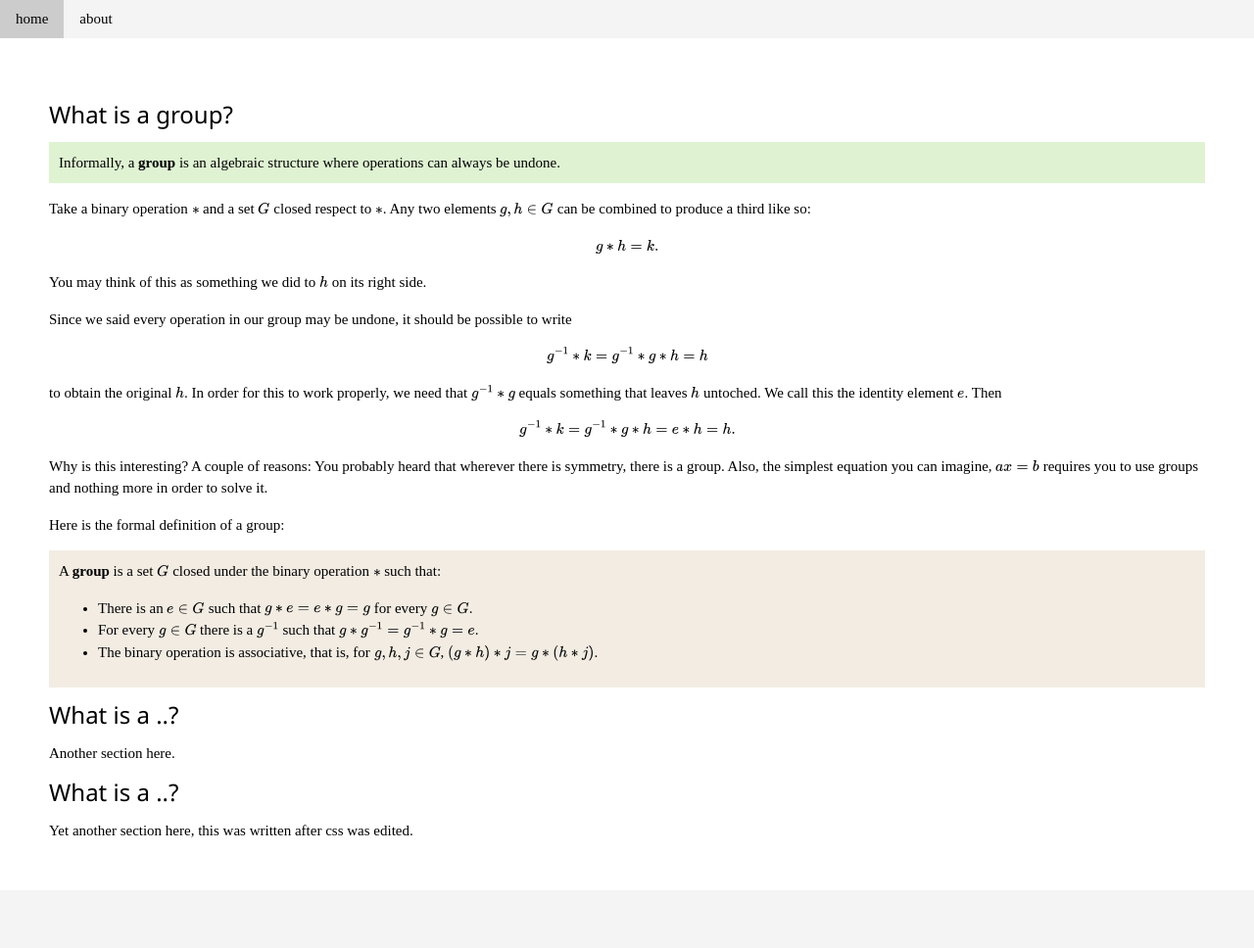
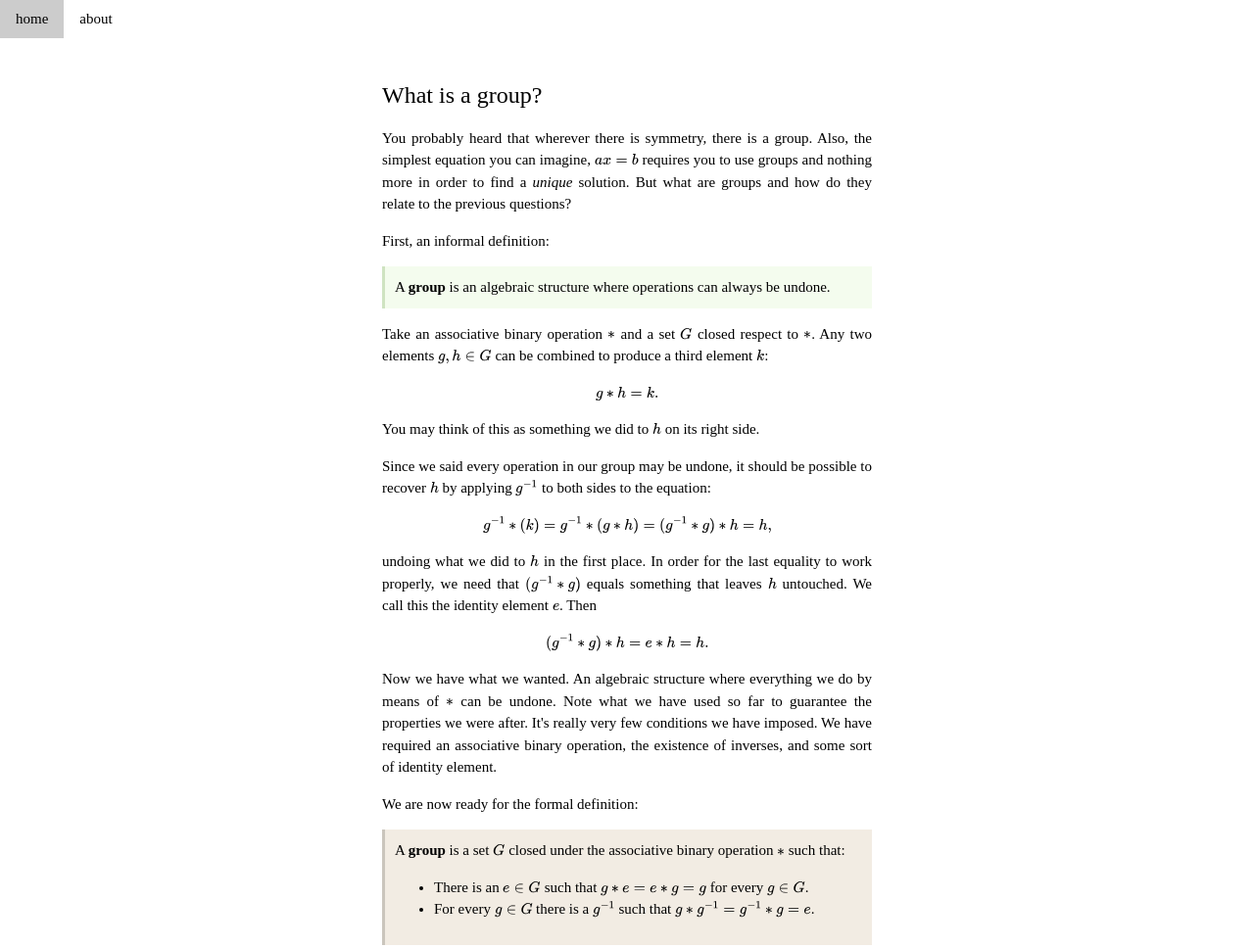
Before and after one commit to ramcam/mathpage, a plain HTML site: page index.html in a window 1280 px wide. Shown: the top 968 px of the page at 98% size. Before the commit the page ends 909 px from the top, so only its background shows below. Drawn offline with nearby package versions, Linux system fonts and the light colour scheme; a web font is replaced by a local one.

Commit message:
Made content centered, added max width, minor style changes, developed further section on groups

```diff
--- a/content/01_groups_intro.html
+++ b/content/01_groups_intro.html
@@ -1,13 +1,24 @@
 <h3>What is a group?</h3>
 
+<p>
+    You probably heard that wherever there is symmetry, there is a group.
+    Also, the simplest equation you can imagine, $ ax = b $ requires you to use
+    groups and nothing more in order to find a <i>unique</i> solution. But what are groups
+    and how do they relate to the previous questions?
+</p>
+
+<p>
+    First, an informal definition:
+</p>
+
 <div class="informal-def">
-    Informally, a <b>group</b> is an algebraic structure where
+    A <b>group</b> is an algebraic structure where
     operations can always be undone.
 </div>
 
 <p>
-Take a binary operation $ * $ and a set $ G $ closed respect to $ * $.
-Any two elements $ g, h \in G $ can be combined to produce a third like so:
+Take an associative binary operation $ * $ and a set $ G $ closed respect to $ * $.
+Any two elements $ g, h \in G $ can be combined to produce a third element $ k $:
 $$
     g*h = k.
 $$
@@ -15,28 +26,29 @@ You may think of this as something we did to $ h $ on its right side.
 </p>
 <p>
 Since we said every operation in our group may be undone,
-it should be possible to write
+it should be possible to recover $ h $ by applying $ g^{-1} $ to
+both sides to the equation:
 $$
-    g^{-1}*k = g^{-1}*g*h = h
+g^{-1}*(k) = g^{-1}*(g*h) = (g^{-1}*g)*h = h,
 $$
-to obtain the original $h$. In order for this to work properly,
-we need that $ g^{-1}*g $ equals something that leaves $ h $ untoched.
+undoing what we did to $ h $ in the first place.
+In order for the last equality to work properly,
+we need that $ (g^{-1}*g) $ equals something that leaves $ h $ untouched.
 We call this the identity element $ e $. Then
 $$
-    g^{-1}*k = g^{-1}*g*h = e*h = h.
+    (g^{-1}*g)*h = e*h = h.
 $$
 
-Why is this interesting? A couple of reasons:
-You probably heard that wherever there is symmetry, there is a group.
-Also, the simplest equation you can imagine, $ ax = b $ requires you to use
-groups and nothing more in order to solve it.
+Now we have what we wanted. An algebraic structure where everything we
+do by means of $ * $ can be undone. Note what we have used so far to
+guarantee the properties we were after. It's really very few conditions we
+have imposed. We have required an associative binary operation,
+the existence of inverses, and some sort of identity element. </p>
 
-</p>
-
-<p>Here is the formal definition of a group:</p>
+<p>We are now ready for the formal definition:</p>
 
 <div class="def">
-    A <b>group</b> is a set $ G $ closed under the binary operation $ * $
+    A <b>group</b> is a set $ G $ closed under the associative binary operation $ * $
     such that:
     <ul>
         <li>
@@ -47,10 +59,6 @@ groups and nothing more in order to solve it.
             For every $ g \in G $ there is a $ g^{-1} $ such that
             $ g*g^{-1} = g^{-1}*g = e $.
         </li>
-        <li>
-            The binary operation is associative, that is,
-            for $ g, h, j \in G $, $ (g*h)*j = g*(h*j) $.
-        </li>
     </ul>
 
 </p>
--- a/css/styles.css
+++ b/css/styles.css
@@ -1,5 +1,35 @@
-*{font-family: 'Gentium Plus', serif;}
-body {background-color: rgb(244, 244, 244);}
-.math-content {background-color: white; padding: 50px;}
-.informal-def {background-color: rgb(223, 243, 210); padding: 10px;}
-.def {background-color: #f2ece3; padding: 10px;}
+html, body, h1, h2, h3, h4, h5, h6 {
+    font-family: 'Gentium Plus', serif;
+}
+body {
+    background-color:white;
+}
+
+.math-content {
+    background-color: white;
+    padding-left: 50px;
+    padding-right: 50px;
+    max-width: 600px;
+    margin: auto;
+}
+.external-content{
+    padding-top: 30px;
+    padding-bottom: 50px;
+    border-bottom: solid;
+    border-color: lightgray;
+    border-width: 1px;
+    text-align: justify;
+}
+
+.informal-def {
+    border-left: solid;
+    border-width: 3px;
+    border-color: rgb(207, 227, 193);
+    padding: 10px;
+    background-color: rgb(244, 252, 238);}
+.def {
+    border-left: solid;
+    border-width: 3px;
+    border-color: #cac5bc;
+    background-color: #f2ece3;
+    padding: 10px;}
--- a/index.html
+++ b/index.html
@@ -39,9 +39,12 @@ MathJax = {
       <a class="w3-bar-item w3-button" href="index.html">home</a>
       <a class="w3-bar-item w3-button" href="about.html">about</a>
   </div>
-    <div class="math-content w3-cell"></div>
+
+  <div class="w3-container math-content">
     <script>
       loadHtml("content/", filenames);
       </script>
+  </div>
+
 </body>
 </html>
```
Lines whose indentation alone changed are shown as unchanged.
